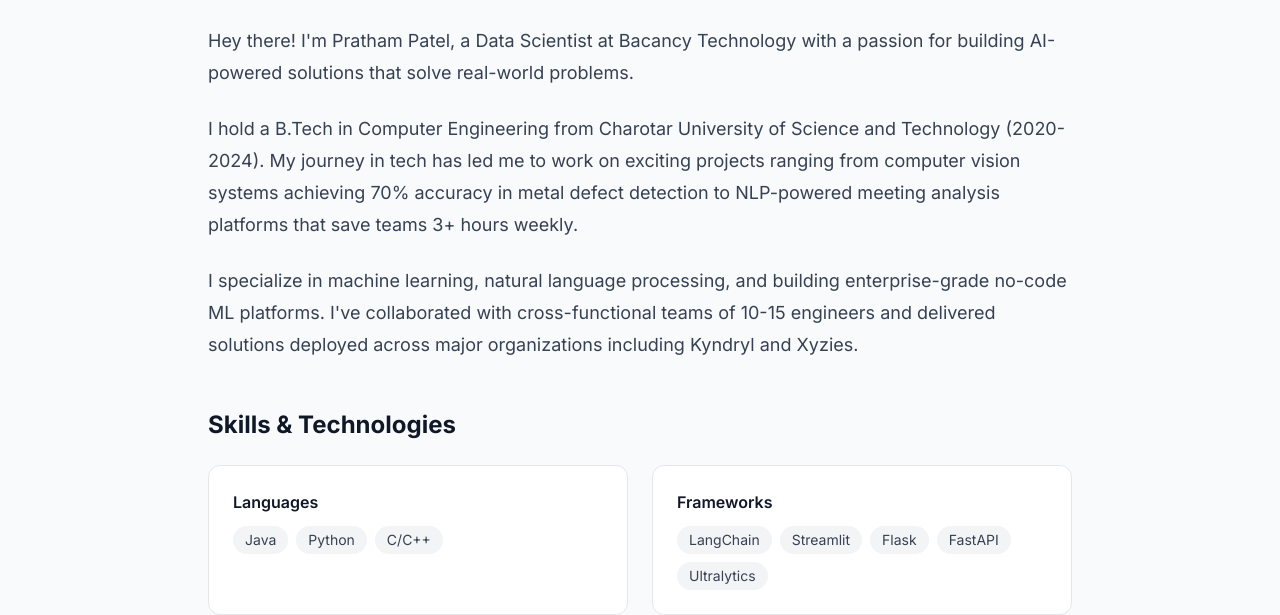
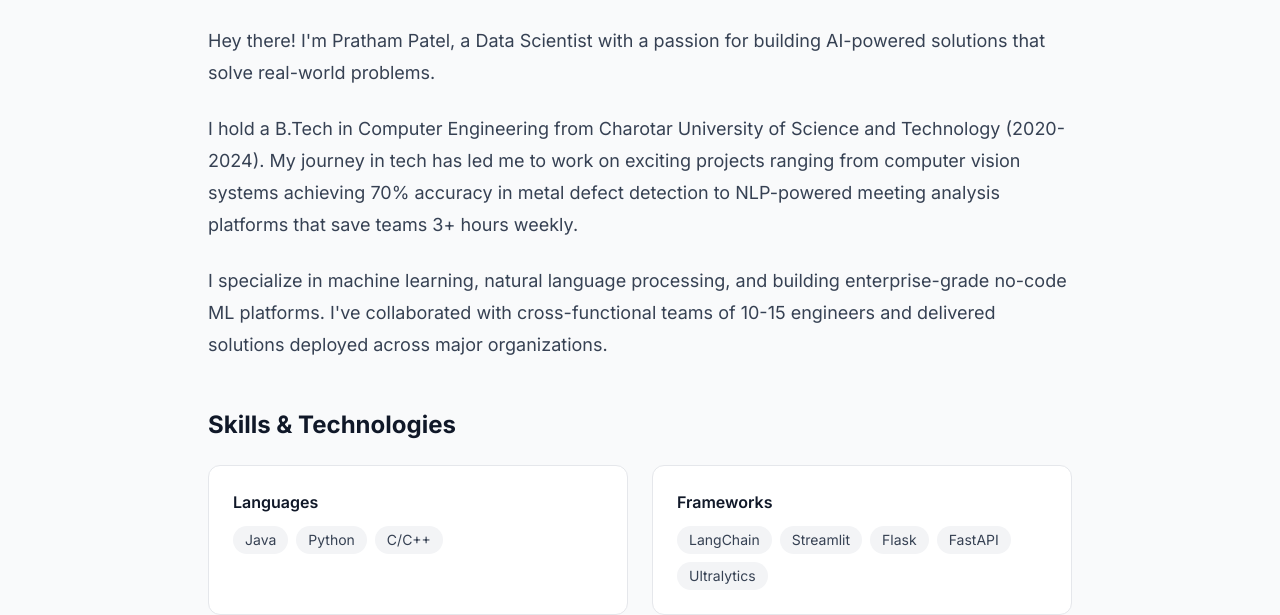
Before and after one commit to prthmptl/prthmptl.github.io, an Astro site: page /about in a window 1280 px wide. Shown: the part 188-803 px from the top of the page. Built offline with nearby package versions, Linux system fonts and the light colour scheme; Astro itself is replaced by a stand-in of ours.

Commit message:
removed some names

```diff
--- a/src/pages/about.astro
+++ b/src/pages/about.astro
@@ -16,7 +16,7 @@ const skills = [
 
     <div class="prose prose-lg prose-gray dark:prose-invert max-w-none mb-12">
       <p>
-        Hey there! I'm {siteConfig.name}, a Data Scientist at Bacancy Technology with a passion for
+        Hey there! I'm {siteConfig.name}, a Data Scientist with a passion for
         building AI-powered solutions that solve real-world problems.
       </p>
       <p>
@@ -28,7 +28,7 @@ const skills = [
       <p>
         I specialize in machine learning, natural language processing, and building enterprise-grade
         no-code ML platforms. I've collaborated with cross-functional teams of 10-15 engineers and
-        delivered solutions deployed across major organizations including Kyndryl and Xyzies.
+        delivered solutions deployed across major organizations.
       </p>
     </div>
 
```
